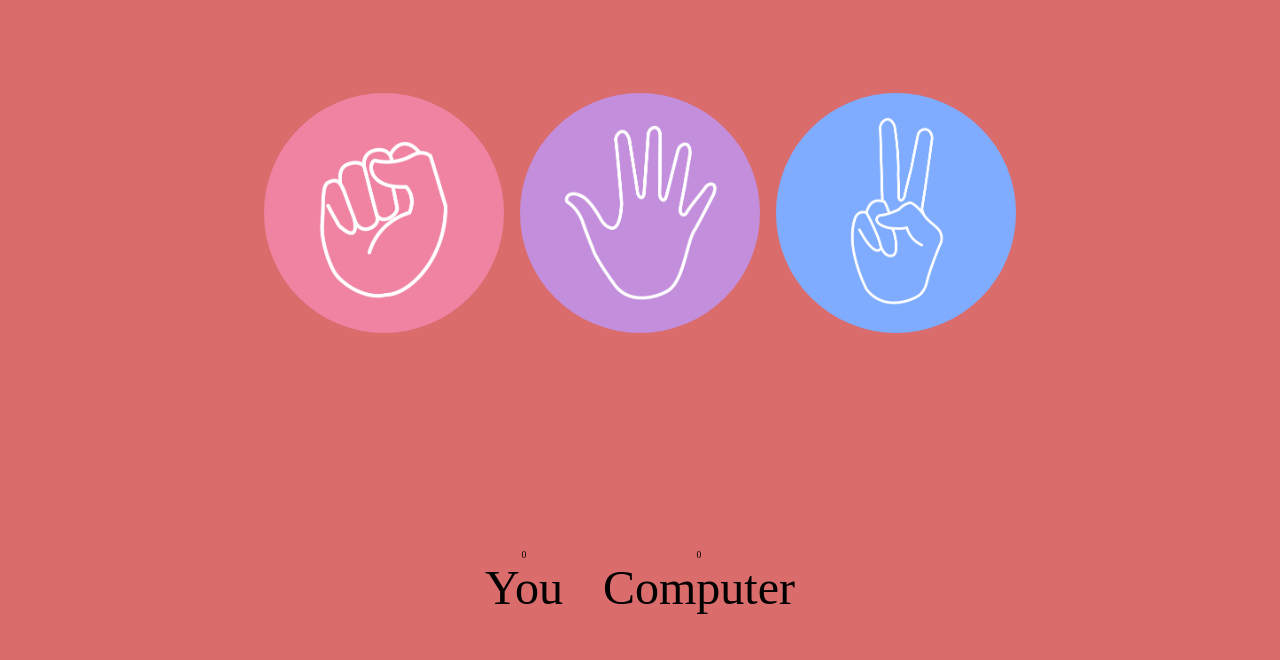
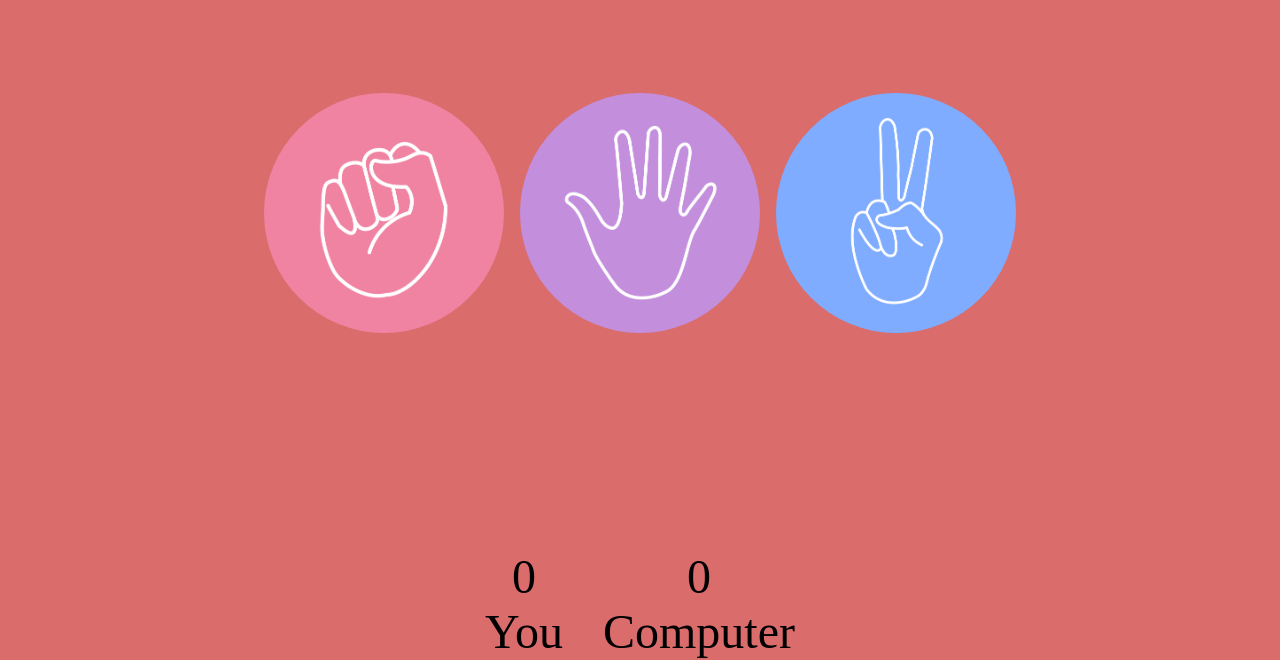
Before and after one commit to Harshitaonweb/StonePaperScissor_game, a plain HTML site: page index.html in a window 1280 px wide. Shown: the part 163-823 px from the top of the page. Drawn offline with Linux system fonts and the light colour scheme.

Commit message:
changed Score-Box size

```diff
--- a/style.css
+++ b/style.css
@@ -82,10 +82,7 @@
     margin-bottom: 1%;
   }
 
-  #user-score,
-  #comp-score {
-    font-size: 20%;
-  }
+
 
   .msg-container {
     margin-top: 10%;
```
